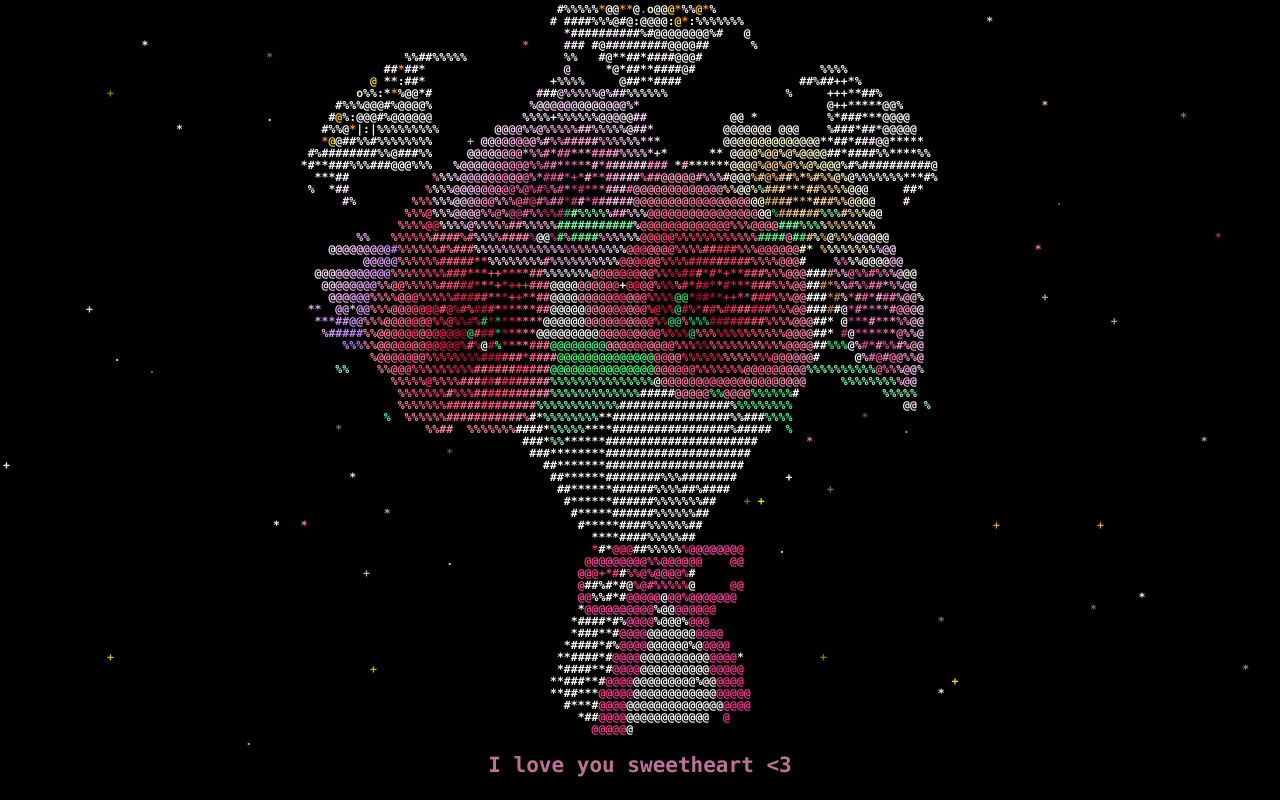
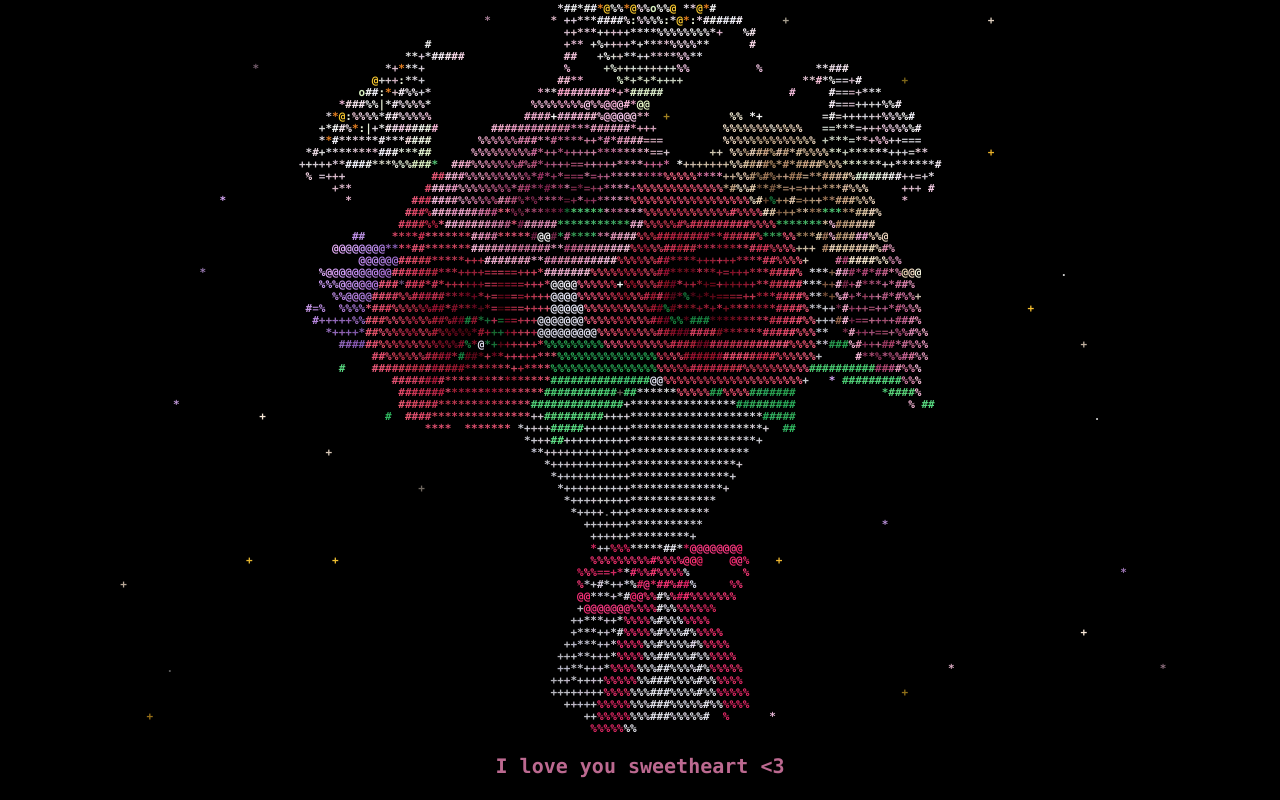
Before and after one commit to ItsLolilol/Bouquet, a plain HTML site: page index.html in a window 1280 px wide. Drawn offline with Linux system fonts and the light colour scheme; animation ran at ten frames a second.

Commit message:
Update index.html

```diff
--- a/index.html
+++ b/index.html
@@ -45,51 +45,51 @@
       // Message affiché en ASCII en bas du bouquet
       const MESSAGE = "I love you sweetheart <3";
 
-      // Palette ASCII dense et lumineuse (élimine les caractères trop vides qui assombrissaient)
-      const RAMP = ":-=+*#%@";
+      // Palette ASCII équilibrée (garde du relief dans les ombres sans assombrir le bouquet)
+      const RAMP = ".:-=+*#%@";
       const RAMP_CODES = Uint8Array.from(RAMP, (c) => c.charCodeAt(0));
       const CHAR_LUT = Array.from({ length: 128 }, (_, i) => String.fromCharCode(i));
 
-      // Palette vive, lumineuse et harmonieuse sur fond noir pur
+      // Palette harmonieuse, riche et lumineuse sans saturer au blanc
       const COLORS = {
-        lilyWhite:   [255, 252, 255],
-        lilyThroat:  [225, 255, 190],
-        lilyBlush:   [255, 185, 222],
-        lilySpeck:   [255, 105, 165],
-        stamenStem:  [245, 255, 220],
-        antherGold:  [255, 210, 50],
-        antherAmber: [255, 145, 35],
+        lilyWhite:   [252, 249, 255],
+        lilyThroat:  [222, 246, 192],
+        lilyBlush:   [255, 188, 220],
+        lilySpeck:   [245, 112, 164],
+        stamenStem:  [238, 246, 218],
+        antherGold:  [255, 200, 52],
+        antherAmber: [232, 132, 36],
 
-        crimsonCore: [175, 18, 52],
-        crimsonMid:  [255, 42, 86],
-        crimsonEdge: [255, 128, 160],
+        crimsonCore: [142, 15, 42],
+        crimsonMid:  [236, 35, 74],
+        crimsonEdge: [255, 106, 138],
 
-        pinkCore:    [205, 45, 118],
-        pinkMid:     [255, 105, 178],
-        pinkEdge:    [255, 210, 236],
+        pinkCore:    [188, 44, 104],
+        pinkMid:     [250, 106, 170],
+        pinkEdge:    [255, 202, 230],
 
-        berryCore:   [195, 28, 105],
-        berryMid:    [255, 72, 152],
-        berryEdge:   [255, 178, 218],
+        berryCore:   [165, 22, 88],
+        berryMid:    [242, 62, 140],
+        berryEdge:   [255, 168, 210],
 
-        champCore:   [228, 148, 92],
-        champMid:    [255, 212, 150],
-        champEdge:   [255, 246, 222],
+        champCore:   [212, 138, 94],
+        champMid:    [252, 204, 156],
+        champEdge:   [255, 240, 220],
 
-        lilacDeep:   [172, 95, 255],
-        lilacSoft:   [230, 185, 255],
+        lilacDeep:   [158, 90, 232],
+        lilacSoft:   [222, 174, 255],
 
-        leafDark:    [38, 165, 82],
-        leafMid:     [68, 225, 118],
-        leafLight:   [135, 255, 168],
+        leafDark:    [30, 134, 68],
+        leafMid:     [54, 192, 102],
+        leafLight:   [104, 235, 142],
 
-        wrapPearl:   [255, 255, 255],
-        wrapSoft:    [228, 232, 248],
-        wrapShadow:  [192, 198, 220],
-        wrapInner:   [155, 162, 185],
+        wrapPearl:   [242, 240, 248],
+        wrapSoft:    [212, 212, 226],
+        wrapShadow:  [174, 176, 196],
+        wrapInner:   [140, 142, 162],
 
-        ribbonMain:  [255, 58, 132],
-        ribbonDeep:  [215, 28, 92],
+        ribbonMain:  [252, 58, 122],
+        ribbonDeep:  [196, 26, 82],
         whitePure:   [255, 255, 255]
       };
 
@@ -216,7 +216,7 @@
       }
 
       // ==========================================
-      // 1. ROSE SCULPTÉE EN SPIRALE 3D (lumineuse & bien contrastée)
+      // 1. ROSE SCULPTÉE EN SPIRALE 3D
       // ==========================================
       function addRose(cx, cy, cz, dir, radius, coreCol, midCol, edgeCol) {
         const basis = basisFromDir(dir);
@@ -242,9 +242,9 @@
           const halfArc = 0.62 + t * 0.34;
           const recurve = radius * (0.04 + t * 0.24);
 
-          const layerDark = mixColor(coreCol, midCol, t * 0.48);
-          const layerBody = mixColor(coreCol, midCol, 0.42 + t * 0.58);
-          const layerRim  = mixColor(midCol, edgeCol, 0.45 + t * 0.55);
+          const layerDark = mixColor(coreCol, midCol, t * 0.45);
+          const layerBody = mixColor(coreCol, midCol, 0.38 + t * 0.62);
+          const layerRim  = mixColor(midCol, edgeCol, 0.42 + t * 0.58);
 
           addGridMesh(4, 5, (uNorm, v) => {
             const u = uNorm * 2 - 1;
@@ -272,8 +272,8 @@
               col = mixColor(layerBody, layerRim, 0.55 + ((v - 0.76) / 0.24) * 0.45);
             }
 
-            // Relief doux sans trop assombrir le cœur
-            const ao = 0.64 + 0.36 * Math.pow(v, 0.72) * (0.76 + 0.24 * t);
+            // Contraste maîtrisé pour bien voir la spirale des pétales
+            const ao = 0.52 + 0.48 * Math.pow(v, 0.72) * (0.74 + 0.26 * t);
             return {
               x: wp.x, y: wp.y, z: wp.z,
               r: Math.min(255, col[0] * ao),
@@ -321,7 +321,7 @@
             } else if (v < 0.72) {
               col = bladeCol;
               if (Math.abs(u) < 0.26 && v < 0.56) {
-                col = mixColor(col, COLORS.lilySpeck, 0.32 * (1 - Math.abs(u) / 0.26));
+                col = mixColor(col, COLORS.lilySpeck, 0.30 * (1 - Math.abs(u) / 0.26));
               }
             } else {
               col = mixColor(bladeCol, tipCol, (v - 0.72) / 0.28);
@@ -377,7 +377,7 @@
 
             const wp = toWorld(cx, cy, cz, basis, Math.cos(a) * r, ly, Math.sin(a) * r);
             const col = mixColor(baseCol, tipCol, v);
-            const ao = 0.72 + 0.28 * v;
+            const ao = 0.64 + 0.36 * v;
             return { x: wp.x, y: wp.y, z: wp.z, r: col[0] * ao, g: col[1] * ao, b: col[2] * ao };
           }, false, basis.up);
         }
@@ -385,7 +385,6 @@
 
       // ==========================================
       // 4. FEUILLE ARRONDIE QUI SE REFERME EN POINTE LÉGÈRE AU BOUT
-      //    (Silhouette botanique nette, plus de bloc rond)
       // ==========================================
       function addLeaf(ox, oy, oz, dir, length, width, colBase, colTip) {
         const basis = basisFromDir(dir);
@@ -393,26 +392,23 @@
         addGridMesh(4, 10, (uNorm, v) => {
           const u = uNorm * 2 - 1;
 
-          // Ventre bien arrondi sur la première moitié, puis fermeture progressive en pointe douce
           let profile;
           if (v <= 0.46) {
             profile = Math.pow(Math.sin((v / 0.46) * Math.PI * 0.5), 0.70);
           } else {
-            const t = (v - 0.46) / 0.54; // 0 -> 1 vers la pointe
+            const t = (v - 0.46) / 0.54;
             profile = Math.pow(Math.cos(t * Math.PI * 0.5), 1.48) * (1 - 0.12 * t);
           }
 
           const w = width * profile;
           const lx = u * w;
           const ly = v * length;
-          // Courbe souple vers l'extérieur + léger pli en V sur la nervure centrale
           const lz = -Math.pow(v, 1.85) * length * 0.22 + Math.abs(u) * w * 0.16;
 
           const wp = toWorld(ox, oy, oz, basis, lx, ly, lz);
           let col = mixColor(colBase, colTip, Math.pow(v, 0.8));
-          // Nervure centrale lumineuse
           if (Math.abs(u) < 0.20 && v < 0.88) {
-            col = mixColor(col, COLORS.leafLight, 0.35 * (1 - Math.abs(u) / 0.20));
+            col = mixColor(col, COLORS.leafLight, 0.30 * (1 - Math.abs(u) / 0.20));
           }
 
           return { x: wp.x, y: wp.y, z: wp.z, r: col[0], g: col[1], b: col[2] };
@@ -438,13 +434,12 @@
       }
 
       // ==========================================
-      // 6. PAPIER FLEURISTE OPAQUE & LUMINEUX (ZÉRO TIGE VISIBLE)
+      // 6. PAPIER FLEURISTE OPAQUE (ZÉRO TIGE VISIBLE)
       // ==========================================
       function addWrap() {
         const yWaist = -0.90;
         const yBot = -1.76;
 
-        // A. Cône sablier principal 100% opaque
         addGridMesh(40, 20, (u, v) => {
           const a = u * Math.PI * 2;
           const frontDip = Math.max(0, Math.sin(a));
@@ -475,7 +470,6 @@
           return { x, y, z, r: col[0], g: col[1], b: col[2] };
         }, true);
 
-        // B. Fond fermé proprement sous la jupe du papier
         addGridMesh(20, 3, (u, v) => {
           const a = u * Math.PI * 2;
           const r = v * 0.54;
@@ -484,7 +478,6 @@
           return { x: Math.cos(a) * r, y, z: Math.sin(a) * r, r: col[0], g: col[1], b: col[2] };
         }, true, [0, -1, 0]);
 
-        // C. Coussin végétal discret dans le creux du cône (ne dépasse pas des fleurs)
         addGridMesh(18, 5, (u, v) => {
           const a = u * Math.PI * 2;
           const r = v * 0.92;
@@ -493,7 +486,6 @@
           return { x: Math.cos(a) * r, y, z: Math.sin(a) * r, r: col[0], g: col[1], b: col[2] };
         }, true, [0, 1, 0]);
 
-        // D. Col de papier arrière élégant (hauteur modérée et évasée)
         const sheets = [
           [-Math.PI * 0.50, 0.52, 1.14, 1.12, 0.42],
           [-Math.PI * 0.74, 0.44, 0.94, 1.12, 0.36],
@@ -513,7 +505,7 @@
 
             const x = Math.cos(a) * r;
             const z = Math.sin(a) * r;
-            const col = mixColor(COLORS.wrapShadow, COLORS.wrapPearl, 0.35 + v * 0.65);
+            const col = mixColor(COLORS.wrapShadow, COLORS.wrapPearl, 0.32 + v * 0.68);
 
             return { x, y, z, r: col[0], g: col[1], b: col[2] };
           }, false);
@@ -561,48 +553,47 @@
             const cy = yWaist - 0.05 - v * 0.76;
             const cz = rWaist + 0.08 + v * 0.34 + Math.sin(v * Math.PI * 1.3) * 0.07;
 
-            const col = mixColor(COLORS.ribbonMain, COLORS.ribbonDeep, v * 0.40);
+            const col = mixColor(COLORS.ribbonMain, COLORS.ribbonDeep, v * 0.42);
             return { x: cx + u * width, y: cy, z: cz + Math.abs(u) * 0.015, r: col[0], g: col[1], b: col[2] };
           }, false);
         }
       }
 
       // ==========================================
-      // ASSEMBLAGE DU BOUQUET (ZÉRO VIDE AU CENTRE, ZÉRO CHEVAUCHEMENT)
+      // ASSEMBLAGE DU BOUQUET
       // ==========================================
       function buildBouquet() {
         // 1. QUATRE GRANDS LYS EN COURONNE MAJESTUEUSE
         const lilySpecs = [
-          [ 0.00,  1.86,  0.08, [ 0.00,  0.95,  0.30], 0.94, COLORS.lilyWhite, COLORS.lilyBlush], // Lys roi au sommet
-          [-1.26,  1.46, -0.04, [-0.68,  0.72,  0.18], 0.88, COLORS.lilyWhite, COLORS.lilyBlush], // Lys haut gauche
-          [ 1.26,  1.46, -0.04, [ 0.68,  0.72,  0.18], 0.88, COLORS.lilyWhite, COLORS.lilyBlush], // Lys haut droit
-          [ 0.00,  1.44, -1.06, [ 0.00,  0.70, -0.71], 0.88, COLORS.lilyBlush, COLORS.lilyWhite]  // Lys haut arrière
+          [ 0.00,  1.86,  0.08, [ 0.00,  0.95,  0.30], 0.94, COLORS.lilyWhite, COLORS.lilyBlush],
+          [-1.26,  1.46, -0.04, [-0.68,  0.72,  0.18], 0.88, COLORS.lilyWhite, COLORS.lilyBlush],
+          [ 1.26,  1.46, -0.04, [ 0.68,  0.72,  0.18], 0.88, COLORS.lilyWhite, COLORS.lilyBlush],
+          [ 0.00,  1.44, -1.06, [ 0.00,  0.70, -0.71], 0.88, COLORS.lilyBlush, COLORS.lilyWhite]
         ];
         for (const [x, y, z, dir, sc, bCol, tCol] of lilySpecs) {
           addLily(x, y, z, dir, sc, bCol, tCol);
         }
 
-        // 2. HUIT VRAIES ROSES 3D SCULPTÉES (inclut la rose centrale-arrière qui comble le creux !)
+        // 2. HUIT ROSES 3D SCULPTÉES (dont la rose cœur dessus/arrière)
         const roseSpecs = [
-          // [x, y, z, dir, radius, coreCol, midCol, edgeCol]
-          [ 0.00,  1.16, -0.22, [ 0.00,  0.96, -0.28], 0.48, COLORS.berryCore,   COLORS.berryMid,   COLORS.berryEdge],   // NOUVELLE rose cœur dessus/arrière
-          [ 0.00,  0.74,  0.94, [ 0.00,  0.40,  0.92], 0.48, COLORS.crimsonCore, COLORS.crimsonMid, COLORS.crimsonEdge], // Rose rouge centrale avant
-          [-0.70,  1.24,  0.62, [-0.38,  0.66,  0.65], 0.44, COLORS.pinkCore,    COLORS.pinkMid,    COLORS.pinkEdge],    // Rose poudrée haut-gauche
-          [ 0.70,  1.24,  0.62, [ 0.38,  0.66,  0.65], 0.44, COLORS.champCore,   COLORS.champMid,   COLORS.champEdge],   // Rose champagne haut-droite
-          [-1.12,  0.60,  0.66, [-0.64,  0.30,  0.70], 0.44, COLORS.crimsonCore, COLORS.crimsonMid, COLORS.crimsonEdge], // Rose rouge avant-gauche
-          [ 1.12,  0.60,  0.66, [ 0.64,  0.30,  0.70], 0.44, COLORS.pinkCore,    COLORS.pinkMid,    COLORS.pinkEdge],    // Rose poudrée avant-droite
-          [-0.88,  1.04, -0.80, [-0.56,  0.56, -0.60], 0.44, COLORS.crimsonCore, COLORS.crimsonMid, COLORS.crimsonEdge], // Rose rouge arrière-gauche
-          [ 0.88,  1.04, -0.80, [ 0.56,  0.56, -0.60], 0.44, COLORS.champCore,   COLORS.champMid,   COLORS.champEdge]    // Rose champagne arrière-droite
+          [ 0.00,  1.16, -0.22, [ 0.00,  0.96, -0.28], 0.48, COLORS.berryCore,   COLORS.berryMid,   COLORS.berryEdge],
+          [ 0.00,  0.74,  0.94, [ 0.00,  0.40,  0.92], 0.48, COLORS.crimsonCore, COLORS.crimsonMid, COLORS.crimsonEdge],
+          [-0.70,  1.24,  0.62, [-0.38,  0.66,  0.65], 0.44, COLORS.pinkCore,    COLORS.pinkMid,    COLORS.pinkEdge],
+          [ 0.70,  1.24,  0.62, [ 0.38,  0.66,  0.65], 0.44, COLORS.champCore,   COLORS.champMid,   COLORS.champEdge],
+          [-1.12,  0.60,  0.66, [-0.64,  0.30,  0.70], 0.44, COLORS.crimsonCore, COLORS.crimsonMid, COLORS.crimsonEdge],
+          [ 1.12,  0.60,  0.66, [ 0.64,  0.30,  0.70], 0.44, COLORS.pinkCore,    COLORS.pinkMid,    COLORS.pinkEdge],
+          [-0.88,  1.04, -0.80, [-0.56,  0.56, -0.60], 0.44, COLORS.crimsonCore, COLORS.crimsonMid, COLORS.crimsonEdge],
+          [ 0.88,  1.04, -0.80, [ 0.56,  0.56, -0.60], 0.44, COLORS.champCore,   COLORS.champMid,   COLORS.champEdge]
         ];
         for (const [x, y, z, dir, r, cCol, mCol, eCol] of roseSpecs) {
           addRose(x, y, z, dir, r, cCol, mCol, eCol);
         }
 
-        // 3. DEUX TULIPES LATÉRALES LUMINEUSES
+        // 3. DEUX TULIPES LATÉRALES
         addTulip(-1.30, 0.60, -0.10, [-0.88, 0.46, -0.06], 0.94, COLORS.lilacDeep, COLORS.lilacSoft);
         addTulip( 1.30, 0.60, -0.10, [ 0.88, 0.46, -0.06], 0.94, COLORS.champCore, COLORS.champEdge);
 
-        // 4. DIX FEUILLES INDIVIDUELLES ARRONDIES À POINTE LÉGÈRE (bien détachées autour du col)
+        // 4. DIX FEUILLES ARRONDIES À POINTE LÉGÈRE
         const leafCount = 10;
         for (let i = 0; i < leafCount; i++) {
           const a = (i / leafCount) * Math.PI * 2 + 0.20;
@@ -614,14 +605,14 @@
           addLeaf(
             ca * 0.72, 0.36, sa * 0.72,
             dir,
-            1.08 + (i % 2) * 0.12, // Assez longue pour que la silhouette et la pointe ressortent bien
-            0.28 + (i % 2) * 0.03, // Arrondie mais sans se coller à la feuille voisine
+            1.08 + (i % 2) * 0.12,
+            0.28 + (i % 2) * 0.03,
             i % 2 === 0 ? COLORS.leafDark : COLORS.leafMid,
             i % 2 === 0 ? COLORS.leafMid  : COLORS.leafLight
           );
         }
 
-        // 4 feuilles d'accent plus hautes dans les creux entre les fleurs
+        // 4 feuilles d'accent dans les creux
         const accentLeaves = [
           [-0.64, 1.08, -0.22, [-0.62, 0.76, -0.20], 0.76, 0.22],
           [ 0.64, 1.08, -0.22, [ 0.62, 0.76, -0.20], 0.76, 0.22],
@@ -632,7 +623,7 @@
           addLeaf(lx, ly, lz, dir, len, w, COLORS.leafDark, COLORS.leafLight);
         }
 
-        // 5. GYPSOPHILE DÉLICAT DANS LES ESPACES LIBRES
+        // 5. GYPSOPHILE DÉLICAT
         const babyCoords = [
           [-0.64, 1.72,  0.22], [ 0.64, 1.72,  0.22],
           [-0.46, 0.88,  0.90], [ 0.46, 0.88,  0.90],
@@ -682,21 +673,20 @@
       const aB  = Uint8Array.from(ptB);
       const aCh = Uint8Array.from(ptCh);
 
-      // 120 particules flottantes bien lumineuses autour du bouquet
+      // 78 particules flottantes (juste un peu plus que les 64 précédentes)
       const sparkleColors = [
         COLORS.pinkEdge,
         COLORS.champEdge,
         COLORS.whitePure,
         COLORS.lilacSoft,
-        COLORS.antherGold,
-        COLORS.pinkMid
+        COLORS.antherGold
       ];
-      const sparkleChars = ["*", "+", "*", ".", "+", "*"];
-      const sparkles = Array.from({ length: 120 }, (_, i) => ({
-        angle: (i / 120) * Math.PI * 2 + (i % 11) * 0.27,
-        radius: 1.92 + ((i * 43) % 100) / 56,
-        yBase: -2.05 + ((i * 61) % 100) / 100 * 4.75,
-        speed: 0.28 + ((i * 31) % 100) / 170,
+      const sparkleChars = ["*", "+", ".", "*", "+"];
+      const sparkles = Array.from({ length: 78 }, (_, i) => ({
+        angle: (i / 78) * Math.PI * 2 + (i % 9) * 0.23,
+        radius: 1.96 + ((i * 41) % 100) / 68,
+        yBase: -1.85 + ((i * 59) % 100) / 100 * 4.35,
+        speed: 0.28 + ((i * 31) % 100) / 175,
         phase: (i * 1.618) % (Math.PI * 2),
         ch: sparkleChars[i % sparkleChars.length].charCodeAt(0),
         color: sparkleColors[i % sparkleColors.length]
@@ -754,7 +744,6 @@
           lastX = e.clientX;
           lastY = e.clientY;
 
-          // Sens naturel
           velYaw = -dx * 0.009;
           velPitch = dy * 0.007;
           yaw += velYaw;
@@ -792,7 +781,7 @@
       }, { passive: false });
 
       // ==========================================
-      // Grille ASCII Fine & Lumineuse
+      // Grille ASCII Fine & Équilibrée
       // ==========================================
       let cols = 0;
       let rows = 0;
@@ -814,16 +803,15 @@
         canvas.height = Math.floor(h * dpr);
         ctx.setTransform(dpr, 0, 0, dpr, 0, 0);
 
-        // Bon équilibre finesse / luminosité (plus de traits trop fins sur iPhone)
         const minDim = Math.min(w, h);
-        fontSize = Math.max(8, Math.min(11.5, Math.round((minDim / 64) * 2) / 2));
-        ctx.font = `900 ${fontSize}px "JetBrains Mono", "Fira Code", Consolas, monospace`;
+        fontSize = Math.max(7.5, Math.min(11, Math.round((minDim / 70) * 2) / 2));
+        ctx.font = `bold ${fontSize}px "JetBrains Mono", "Fira Code", Consolas, monospace`;
         ctx.textBaseline = "top";
 
         charW = ctx.measureText("M").width;
-        charH = Math.max(8, Math.round(fontSize * 1.06));
+        charH = Math.max(8, Math.round(fontSize * 1.10));
 
-        cols = Math.max(36, Math.floor(w / charW));
+        cols = Math.max(38, Math.floor(w / charW));
         rows = Math.max(30, Math.floor(h / charH));
 
         const size = cols * rows;
@@ -838,9 +826,9 @@
       resize();
 
       // ==========================================
-      // Boucle de rendu 3D (Éclairage Éclatant + Batching Rapide)
+      // Boucle de rendu 3D (Éclairage Équilibré + Batching Rapide)
       // ==========================================
-      const lightDir = normalize([0.38, 0.72, 0.88]);
+      const lightDir = normalize([0.40, 0.72, 0.88]);
       const rimDir   = normalize([-0.55, 0.45, -0.65]);
       const colorCache = new Map();
 
@@ -885,7 +873,7 @@
         const scaleX = scaleY * charAspect;
         const camDist = 7.3;
 
-        // 1. Transformation des sommets avec éclairage lumineux
+        // 1. Transformation des sommets avec éclairage équilibré
         for (let i = 0; i < vertCount; i++) {
           const px = vX[i];
           const py = vY[i] - 0.16;
@@ -909,12 +897,12 @@
 
           const dMain = nx1 * lightDir[0] + ny2 * lightDir[1] + nz2 * lightDir[2];
           const dRim  = nx1 * rimDir[0]   + ny2 * rimDir[1]   + nz2 * rimDir[2];
-          const key   = dMain >= 0 ? dMain : -dMain * 0.68;
-          const rim   = Math.max(0, Math.abs(dRim)) * 0.28;
-          svLum[i] = Math.max(0.32, Math.min(1.0, 0.42 + key * 0.58 + rim));
+          const key   = dMain >= 0 ? dMain : -dMain * 0.62;
+          const rim   = Math.max(0, Math.abs(dRim)) * 0.24;
+          svLum[i] = Math.max(0.24, Math.min(1.0, 0.32 + key * 0.64 + rim));
         }
 
-        // 2. Rasterisation des triangles en grille ASCII (Z-buffer opaque)
+        // 2. Rasterisation des triangles en grille ASCII
         const rampLen = RAMP_CODES.length;
         for (let t = 0; t < triCount; t++) {
           const i0 = triA[t];
@@ -965,8 +953,8 @@
                 const rIdx = Math.min(rampLen - 1, Math.max(0, (lum * rampLen) | 0));
                 chBuf[idx] = RAMP_CODES[rIdx];
 
-                // Couleurs éclatantes qui ressortent fort sur le fond noir
-                const shade = 0.78 + lum * 0.48;
+                // Luminosité intermédiaire : claire et contrastée sans cramer les couleurs
+                const shade = 0.58 + lum * 0.54;
                 const cr = (w0 * r0 + w1 * r1 + w2 * r2) * shade;
                 const cg = (w0 * g0 + w1 * g1 + w2 * g2) * shade;
                 const cb = (w0 * b0 + w1 * b1 + w2 * b2) * shade;
@@ -1005,14 +993,14 @@
           }
         }
 
-        // 4. 120 particules flottantes scintillantes et lumineuses
+        // 4. 78 particules flottantes scintillantes
         const tSec = time * 0.001;
         for (let i = 0; i < sparkles.length; i++) {
           const sp = sparkles[i];
           const a = sp.angle + tSec * 0.22 * sp.speed;
           const px = Math.cos(a) * sp.radius;
           const pz = Math.sin(a) * sp.radius;
-          const py = sp.yBase + Math.sin(tSec * sp.speed + sp.phase) * 0.26 - 0.16;
+          const py = sp.yBase + Math.sin(tSec * sp.speed + sp.phase) * 0.25 - 0.16;
 
           const x1 = px * cosY - pz * sinY;
           const z1 = px * sinY + pz * cosY;
@@ -1026,13 +1014,13 @@
           if (sx >= 0 && sx < cols && sy >= 0 && sy < usableRows) {
             const idx = sy * cols + sx;
             if (z2 > zBuf[idx]) {
-              const twinkle = 0.58 + 0.42 * Math.sin(tSec * 2.8 + sp.phase);
-              if (twinkle > 0.35) {
+              const twinkle = 0.46 + 0.54 * Math.sin(tSec * 2.7 + sp.phase);
+              if (twinkle > 0.36) {
                 zBuf[idx] = z2;
                 chBuf[idx] = sp.ch;
-                rBuf[idx] = Math.min(255, (sp.color[0] * twinkle * 1.1) | 0);
-                gBuf[idx] = Math.min(255, (sp.color[1] * twinkle * 1.1) | 0);
-                bBuf[idx] = Math.min(255, (sp.color[2] * twinkle * 1.1) | 0);
+                rBuf[idx] = (sp.color[0] * twinkle) | 0;
+                gBuf[idx] = (sp.color[1] * twinkle) | 0;
+                bBuf[idx] = (sp.color[2] * twinkle) | 0;
               }
             }
           }
@@ -1042,7 +1030,7 @@
         ctx.fillStyle = "#000000";
         ctx.fillRect(0, 0, window.innerWidth, window.innerHeight);
 
-        ctx.font = `900 ${fontSize}px "JetBrains Mono", "Fira Code", Consolas, monospace`;
+        ctx.font = `bold ${fontSize}px "JetBrains Mono", "Fira Code", Consolas, monospace`;
         const offsetX = (window.innerWidth - cols * charW) * 0.5;
         const offsetY = (window.innerHeight - rows * charH) * 0.5;
 
@@ -1091,11 +1079,11 @@
           }
         }
 
-        // 6. Texte ASCII lumineux en bas ("I love you sweetheart <3")
-        const msgFontSize = Math.max(13, Math.min(21, Math.floor(window.innerWidth / (MESSAGE.length * 0.70))));
+        // 6. Texte ASCII en bas ("I love you sweetheart <3")
+        const msgFontSize = Math.max(13, Math.min(20, Math.floor(window.innerWidth / (MESSAGE.length * 0.72))));
         ctx.font = `bold ${msgFontSize}px "JetBrains Mono", "Fira Code", Consolas, monospace`;
-        const pulse = 0.88 + 0.12 * Math.sin(tSec * 2.2);
-        ctx.fillStyle = `rgb(${(255 * pulse) | 0},${(148 * pulse) | 0},${(202 * pulse) | 0})`;
+        const pulse = 0.87 + 0.13 * Math.sin(tSec * 2.2);
+        ctx.fillStyle = `rgb(${(255 * pulse) | 0},${(142 * pulse) | 0},${(195 * pulse) | 0})`;
 
         const textWidth = ctx.measureText(MESSAGE).width;
         const textX = (window.innerWidth - textWidth) * 0.5;
```
